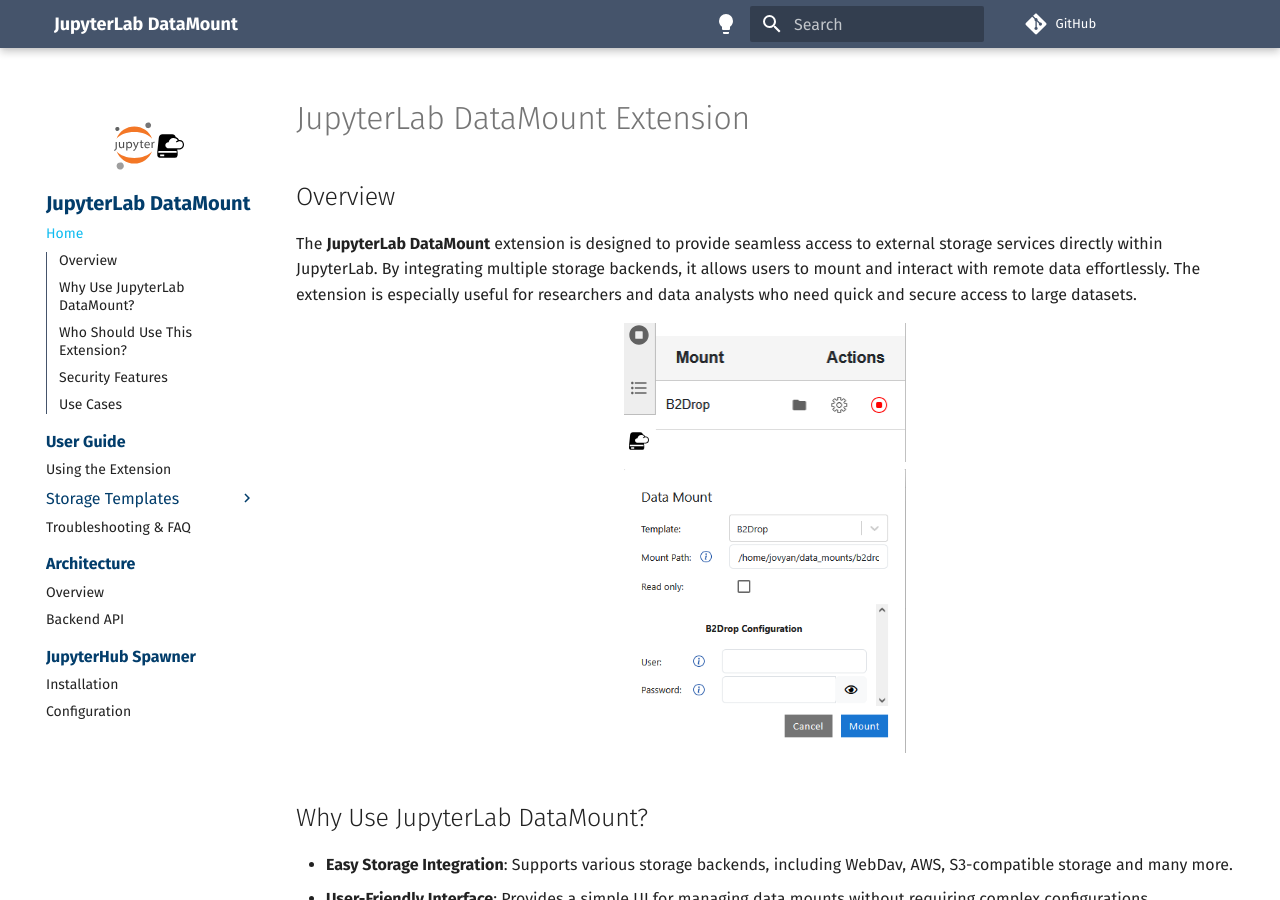
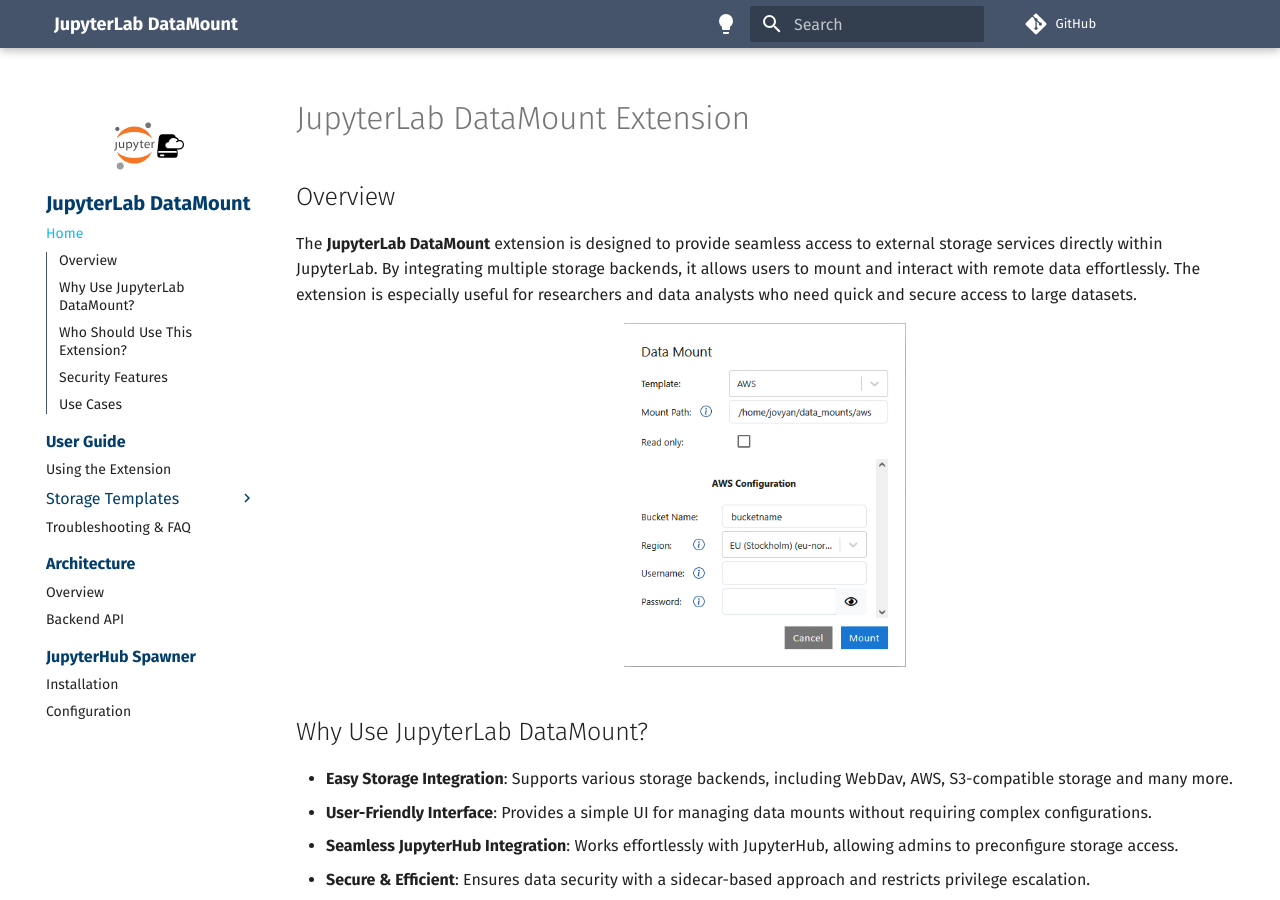
Before and after one commit to jsc-jupyter/jupyterlab-data-mount, an MkDocs documentation site: the page built from docs/index.md, in a window 1280 px wide and 900 px high. Built offline with MkDocs 1.6.1 and Material for MkDocs 9.7.7, drawn with Linux system fonts in a browser that asks for light colours; plug-ins that fetch from the network failed and are left out; comment, search, counter and statistics services are not loaded.

Commit message:
update index.md

```diff
--- a/docs/index.md
+++ b/docs/index.md
@@ -5,11 +5,7 @@
 The **JupyterLab DataMount** extension is designed to provide seamless access to external storage services directly within JupyterLab. By integrating multiple storage backends, it allows users to mount and interact with remote data effortlessly. The extension is especially useful for researchers and data analysts who need quick and secure access to large datasets.
 
 <div style="text-align: center;">
-  <img src="images/mountlist.png" alt="Mountlist" style="width: 30%;">
-</div>
-
-<div style="text-align: center;">
-  <img src="images/b2drop.png" alt="Mountlist" style="width: 30%;">
+  <img src="images/aws.png" alt="Mountlist" style="width: 30%;">
 </div>
 
 ## Why Use JupyterLab DataMount?
```
